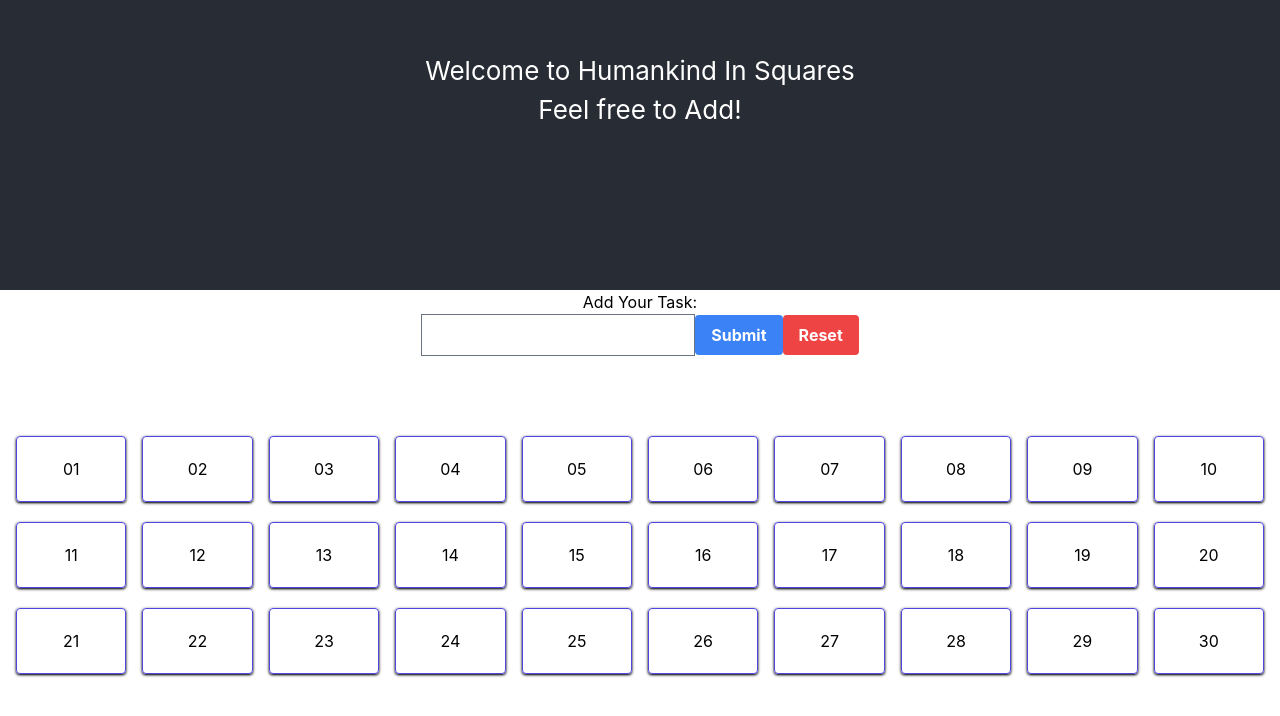
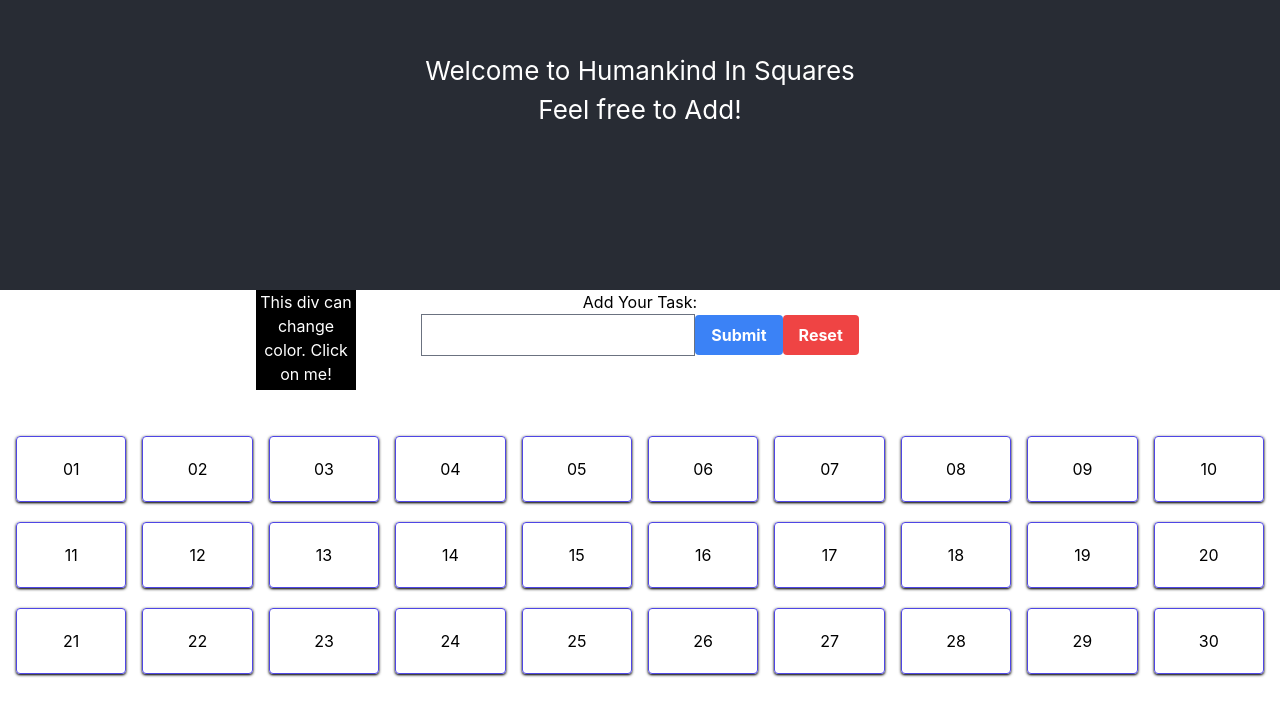
Before and after one commit to rperez2021/humankind_in_squares, a React (Create React App) app in the folder client/: page / in a window 1280 px wide. Shown: the part 110-826 px from the top of the page. Built offline with nearby package versions, Linux system fonts and the light colour scheme.

Commit message:
Added React Hooks Linter

```diff
--- a/client/package.json
+++ b/client/package.json
@@ -43,6 +43,7 @@
     "eslint": "^8.13.0",
     "eslint-config-google": "^0.14.0",
     "eslint-plugin-react": "^7.29.4",
+    "eslint-plugin-react-hooks": "^4.4.0",
     "postcss": "^8.4.5",
     "tailwindcss": "^3.0.18"
   }
--- a/client/src/App.js
+++ b/client/src/App.js
@@ -3,7 +3,7 @@
 import Grid from './components/Grid';
 import Generator from './components/Generator';
 import uniqid from 'uniqid';
-
+import Buck from './components/Buck';
 
 class App extends Component {
   constructor() {
@@ -92,6 +92,7 @@
           onDelete={this.deleteItem}
           onEdit={this.editItem}
           onShowEdit={this.showEdit}></Generator>
+        <Buck></Buck>
         <Grid></Grid>
       </div>
     );
--- /dev/null
+++ b/client/src/components/Buck.js
@@ -0,0 +1,46 @@
+import React, {useState, useEffect} from 'react';
+
+const Buck = () => {
+  const [color, setColor] = useState('black');
+  const [shape, setType] = useState('square');
+  useEffect(() => {
+    const changeColorOnClick = () => {
+      if (color === 'black') {
+        setColor('red');
+        setType('circle');
+        console.log(shape);
+      } else {
+        setColor('black');
+        setType('square');
+        console.log(shape);
+      }
+    };
+
+    document.addEventListener('click', changeColorOnClick);
+
+    return () => {
+      document.removeEventListener('click', changeColorOnClick);
+    };
+  }, [color, shape]);
+
+  return (
+    <div>
+      <div
+        id='myDiv'
+        style={{
+          color: 'white',
+          width: '100px',
+          height: '100px',
+          position: 'absolute',
+          left: '20%',
+          top: '50%',
+          backgroundColor: color,
+        }}
+      >
+        This div can change color. Click on me!
+      </div>
+    </div>
+  );
+};
+
+export default Buck;
```
Also changed, not shown: client/.eslintrc.json, 1 other file (tests, documents, lock files or other folders).
